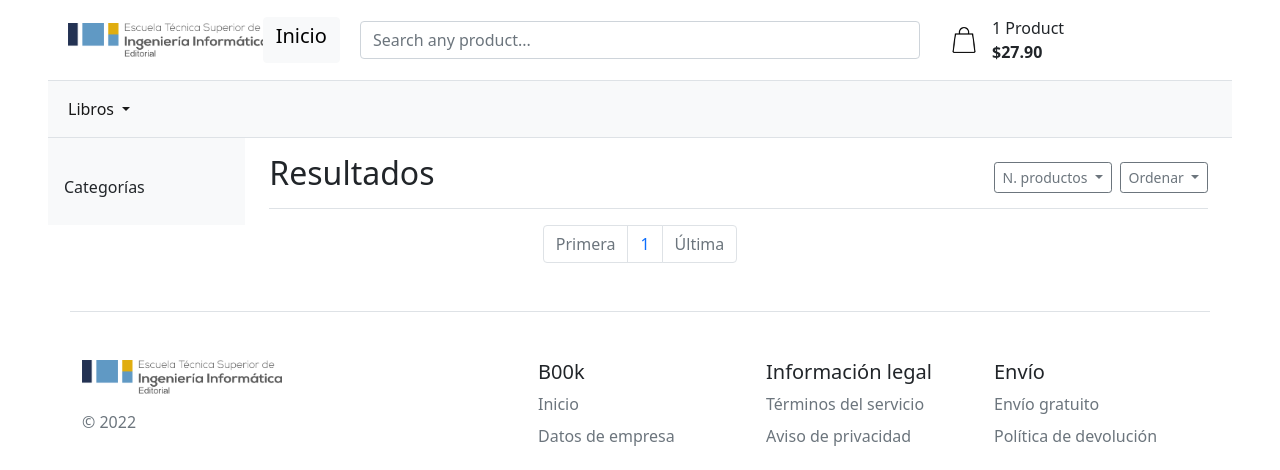
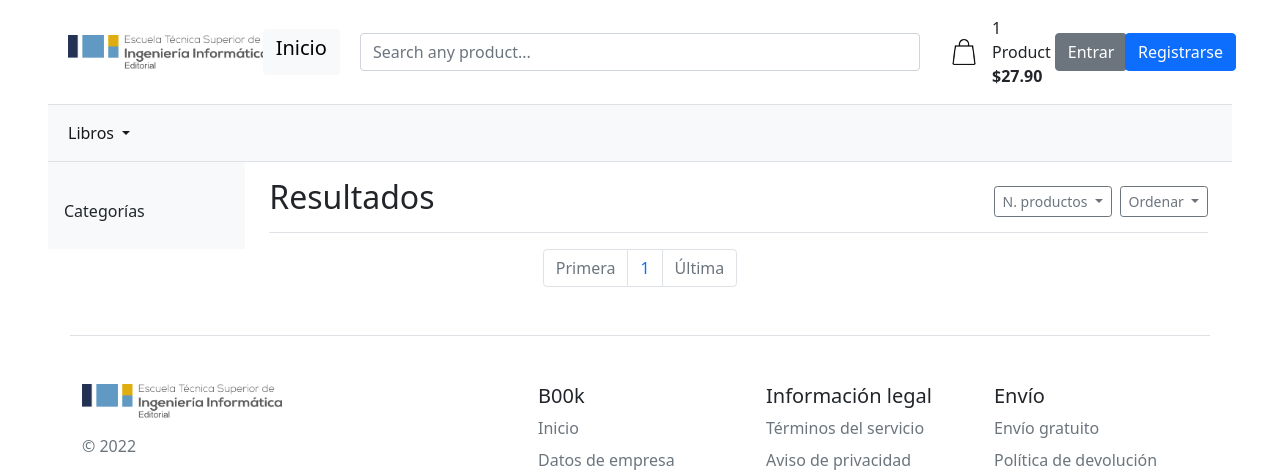
Before and after one commit to PGPI-2022-G3-12/b00k, a Django app: page /store/catalog in a window 1280 px wide. Shown: the top 470 px of the page. Run offline with Django 4.2, Linux system fonts and the light colour scheme; data that the repository does not hold is empty.

Commit message:
feat: Add login, register and logout to header

```diff
--- a/b00k/store/forms.py
+++ b/b00k/store/forms.py
@@ -7,7 +7,7 @@ from django import forms
 class ClientCreationForm(UserCreationForm):
     username = forms.CharField(
 		max_length= 127,
-		min_length=10,
+		min_length=4,
 		required=True,
 		label="Usuario",
 		widget=forms.TextInput(
@@ -85,7 +85,7 @@ class ClientCreationForm(UserCreationForm):
 class ClientLoginForm(AuthenticationForm):
 	username = forms.CharField(
 		max_length= 127,
-		min_length=10,
+		min_length=4,
 		required=True,
 		label="Usuario",
 		widget=forms.TextInput(
--- a/b00k/store/templates/base.html
+++ b/b00k/store/templates/base.html
@@ -41,6 +41,19 @@
                                    <span class="qty">1 Product</span>
                                    <span class="fw-bold">$27.90</span>
                                </div>
+                               {% if user.is_authenticated %}
+                               <div class="col-sm-1 mx-2">
+                                 <a class="btn btn-primary" href="{% url 'logout' %}" role="button">Salir</a>
+                               </div>
+                               {% else %}
+                                <div class="col-sm-1 me-5 mx-1">
+                                  <a class="btn btn-secondary" href="{% url 'signin' %}" role="button">Entrar</a>
+                                </div>
+                                <div class="col-sm-1 mx-2">
+                                  <a class="btn btn-primary" href="{% url 'signup' %}" role="button">Registrarse</a>
+                                </div>
+                               {% endif %}
+
                            </div>
                        </div>
                    </div>
--- a/b00k/store/views.py
+++ b/b00k/store/views.py
@@ -132,7 +132,7 @@ class ProductDetailView(TemplateView):
 def clients(request):
     return render(request,'clients.html')
 
-@require_POST
+# @require_POST
 def signup(request):
     if request.method == "POST":
         form = ClientCreationForm(request.POST)
@@ -151,7 +151,7 @@ def signup(request):
         form = ClientCreationForm()
     return render(request,'signup.html', {'form':form})
 
-@require_POST
+# @require_POST
 def signin(request):
     if request.method == "POST":
         form = ClientLoginForm(data=request.POST)
@@ -167,7 +167,7 @@ def signin(request):
         form = ClientLoginForm()
     return render(request,'signin.html', {'form':form})
 
-@require_POST
+# @require_POST
 def ourlogout(request):
     logout(request)
     return redirect('index')
```
